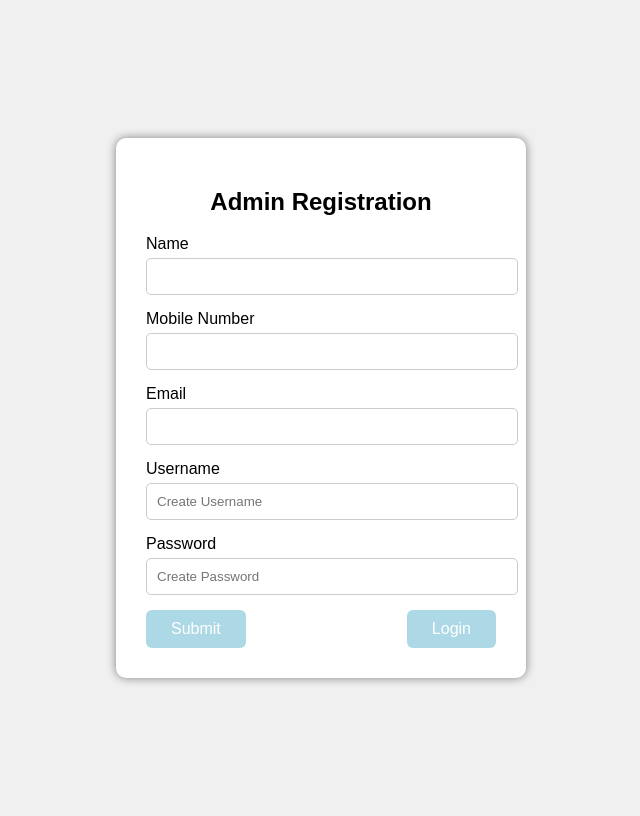
After one commit to Barath71/Admissions, a PHP site: page /admin_register.php in a window 1280 px wide. The commit adds this page. Shown: the whole page, without its empty margins (319-959 px from the left). Run offline with PHP 8.4, Linux system fonts and the light colour scheme; a stand-in replaces the project's code that opens the database connection.

Commit message:
Registration page added

```diff
--- /dev/null
+++ b/admin_register.php
@@ -0,0 +1,140 @@
+<?php
+require 'db.php';
+
+if ($_SERVER["REQUEST_METHOD"] === "POST") {
+  $name     = trim($_POST['name']);
+  $mobile   = trim($_POST['mobile']);
+  $email    = trim($_POST['email']);
+  $username = trim($_POST['username']);
+  $password = trim($_POST['password']);
+
+  // Check if any field is empty
+  if (empty($name) || empty($mobile) || empty($email) || empty($username) || empty($password)) {
+    echo "<script>alert('All fields are required.'); history.back();</script>";
+    exit;
+  }
+
+  // Hash password using SHA-256
+  $hashedPassword = hash("sha256", $password);
+
+  // Insert into DB
+  $stmt = $conn->prepare("INSERT INTO admins (name, mobile, email, username, password) VALUES (?, ?, ?, ?, ?)");
+  $stmt->bind_param("sssss", $name, $mobile, $email, $username, $hashedPassword);
+
+  if ($stmt->execute()) {
+    echo "<script>alert('Admin registered successfully.'); window.location.href='admin.html';</script>";
+  } else {
+    echo "<script>alert('Registration failed. Username might already exist.'); history.back();</script>";
+  }
+
+  $stmt->close();
+}
+?>
+
+<!DOCTYPE html>
+<html>
+<head>
+  <title>Admin Registration</title>
+  <style>
+    body {
+      font-family: Arial;
+      background: #f0f0f0;
+      display: flex;
+      justify-content: center;
+      align-items: center;
+      height: 100vh;
+    }
+    .form-box {
+      background: white;
+      padding: 30px;
+      border-radius: 10px;
+      box-shadow: 0 0 10px gray;
+      width: 350px;
+    }
+    .form-box h2 {
+      text-align: center;
+    }
+    .form-box .field {
+      margin-bottom: 15px;
+    }
+    .form-box .field label {
+      display: block;
+      margin-bottom: 5px;
+    }
+    .form-box .field input {
+      width: 100%;
+      padding: 10px;
+      border-radius: 5px;
+      border: 1px solid #ccc;
+    }
+
+.buttons {
+  display: flex;
+  justify-content: space-between;
+}
+    .buttons button {
+      background-color: #add8e6;
+      border: none;
+      padding: 10px 25px;
+      font-size: 16px;
+      color: white;
+      border-radius: 6px;
+      cursor: pointer;
+      transition: background-color 0.3s ease, transform 0.2s;
+    }
+
+    .buttons button:hover {
+      background-color: #007bff;
+      transform: scale(1.05);
+    }
+
+  </style>
+</head>
+<body>
+  <div class="form-box">
+    <h2>Admin Registration</h2>
+    <form id="registerForm" method="POST">
+      <div class="field">
+        <label>Name</label>
+        <input type="text" name="name" id="name">
+      </div>
+      <div class="field">
+        <label>Mobile Number</label>
+        <input type="text" name="mobile" id="mobile">
+      </div>
+      <div class="field">
+        <label>Email</label>
+        <input type="email" name="email" id="email">
+      </div>
+      <div class="field">
+        <label>Username</label>
+        <input type="text" name="username" id="username" placeholder="Create Username">
+      </div>
+      <div class="field">
+        <label>Password</label>
+        <input type="password" name="password" id="password" placeholder="Create Password">
+      </div>
+      <div class="buttons">
+      <button type="submit">Submit</button>
+      <a href="admin.html"><button type="button">Login</button></a>
+      </div>
+    </form>
+  </div>
+
+  <script>
+    // JS validation before submitting
+    document.getElementById("registerForm").addEventListener("submit", function(e) {
+      const fields = ["name", "mobile", "email", "username", "password"];
+      for (let id of fields) {
+        let field = document.getElementById(id);
+        if (!field.value.trim()) {
+          alert("Please fill out " + id + " field.");
+          field.focus();
+          e.preventDefault();
+          return;
+        }
+      }
+    });
+  </script>
+</body>
+</html>
--- a/course.php
+++ b/course.php
@@ -87,7 +87,7 @@ while ($row = $result->fetch_assoc()) {
 echo "<tr>
         <td>
           <button class='edit-btn' onclick=\"openEditModal($row_json)\">✎</button>
-          <form method='post' action='delete_course.php' style='display:inline'>
+          <form method='post' action='' style='display:inline'>
             <input type='hidden' name='id' value='" . $row['id'] . "'>
             <button class='delete-btn' onclick='return confirm(\"Are you sure?\")'>🗑</button>
           </form>
--- a/process_reset.php
+++ b/process_reset.php
@@ -26,10 +26,10 @@ if ($row['otp'] !== $otp) {
 }
 
 
-$plainPassword = $newPassword;
+$hashedPassword = hash("sha256", $newPassword);
 
 
-$update = $conn->query("UPDATE admins SET password = '$plainPassword', otp = NULL WHERE username = '$username'");
+$update = $conn->query("UPDATE admins SET password = '$hashedPassword', otp = NULL WHERE username = '$username'");
 
 if ($update) {
     echo "<script>alert('Password changed successfully.'); window.location.href='Reset_Password.php';</script>";
```
Also changed, not shown: admin.html (+10 -7 lines), delete_course.php (+17 -17 lines), index.php (+14 -4 lines), login.php (+8 -4 lines).
